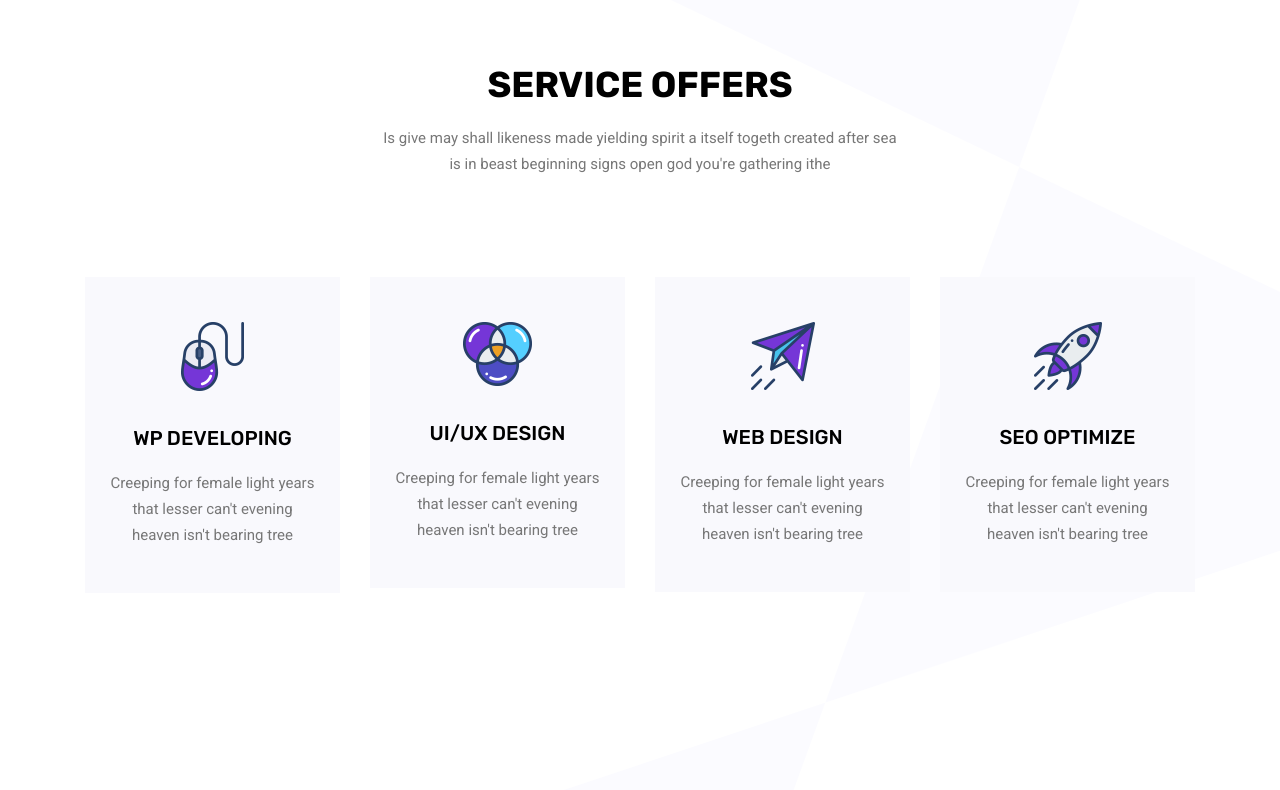
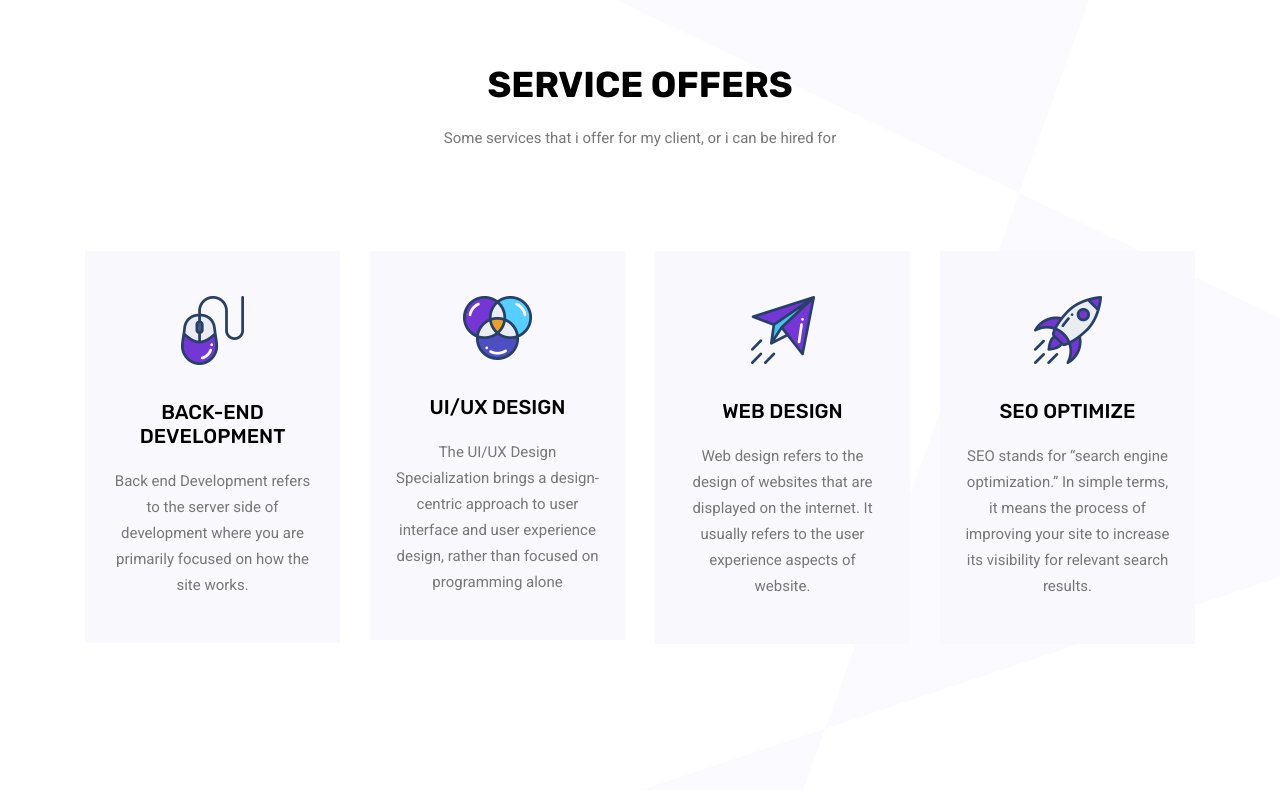
Before and after one commit to Arbaz355/protfolio, a plain HTML site: page index.html in a window 1280 px wide. Shown: the part 1960-2750 px from the top of the page. Drawn offline with Linux system fonts and the light colour scheme; some packages are replaced by stand-ins of ours; a script that the page names is missing.

Commit message:
Services fixed

```diff
--- a/index.html
+++ b/index.html
@@ -211,8 +211,7 @@
 					<div class="main_title">
 						<h2>service offers </h2>
 						<p>
-							Is give may shall likeness made yielding spirit a itself togeth created
-							after sea <br> is in beast beginning signs open god you're gathering ithe
+							Some services that i offer for my client, or i can be hired for
 						</p>
 					</div>
 				</div>
@@ -221,29 +220,32 @@
 				<div class="col-lg-3 col-md-6">
 					<div class="feature_item">
 						<img src="img/services/s1.png" alt="">
-						<h4>Wp developing</h4>
-						<p>Creeping for female light years that lesser can't evening heaven isn't bearing tree</p>
+						<h4>Back-end Development</h4>
+						<p>Back end Development refers to the server side of development where you are primarily focused on how the site works.</p>
 					</div>
 				</div>
 				<div class="col-lg-3 col-md-6">
 					<div class="feature_item">
 						<img src="img/services/s2.png" alt="">
-						<h4>UI/ux design</h4>
-						<p>Creeping for female light years that lesser can't evening heaven isn't bearing tree</p>
+						<h4>UI/UX design</h4>
+						<p>The UI/UX Design Specialization brings a design-centric approach to user interface and user experience design,
+							 rather than focused on programming alone</p>
 					</div>
 				</div>
 				<div class="col-lg-3 col-md-6">
 					<div class="feature_item">
 						<img src="img/services/s3.png" alt="">
 						<h4>Web design</h4>
-						<p>Creeping for female light years that lesser can't evening heaven isn't bearing tree</p>
+						<p>Web design refers to the design of websites that are displayed on the internet. It usually refers to the user
+							experience aspects of website.</p>
 					</div>
 				</div>
 				<div class="col-lg-3 col-md-6">
 					<div class="feature_item">
 						<img src="img/services/s4.png" alt="">
-						<h4>seo optimize</h4>
-						<p>Creeping for female light years that lesser can't evening heaven isn't bearing tree</p>
+						<h4>Seo optimize</h4>
+						<p>SEO stands for “search engine optimization.” In simple terms, it means the process of improving your site to
+							increase its visibility for relevant search results.</p>
 					</div>
 				</div>
 			</div>
@@ -252,7 +254,7 @@
 	<!--================ End Features Area =================-->
 
 	<!--================Start Projects  Area =================-->
-		<section class="portfolio_area" id="portfolio">
+	<section class="portfolio_area" id="portfolio">
 		<div class="container">
 			<div class="row">
 				<div class="col-lg-12">
@@ -415,7 +417,7 @@
 							<div class="single_portfolio">
 								<img class="img-fluid w-100" src="img/project/Image-gallery.jpg" alt="">
 								<div class="overlay"></div>
-								<a href="img/project/Image-gallery.jpg" class="img-gal">
+								<a href="img/project/Image-gallary.jpg" class="img-gal">
 									<div class="icon">
 										<span class="lnr lnr-cross"></span>
 									</div>
@@ -433,7 +435,7 @@
 	</section>
 	<!--================End Portfolio Area =================-->
 
-	<!--================ Start Testimonial Area =================-->
+	<!--================ Start skills Area =================-->
 	<div class="testimonial_area section_gap_bottom">
 		<div class="container">
 			<div class="row justify-content-center">
@@ -544,7 +546,7 @@
 			</div>
 		</div>
 	</div>
-	<!--================ End Testimonial Area =================-->
+	<!--================ End skills Area =================-->
 
 	<!--================ Start Newsletter Area =================-->
 	<section class="newsletter_area">
```
